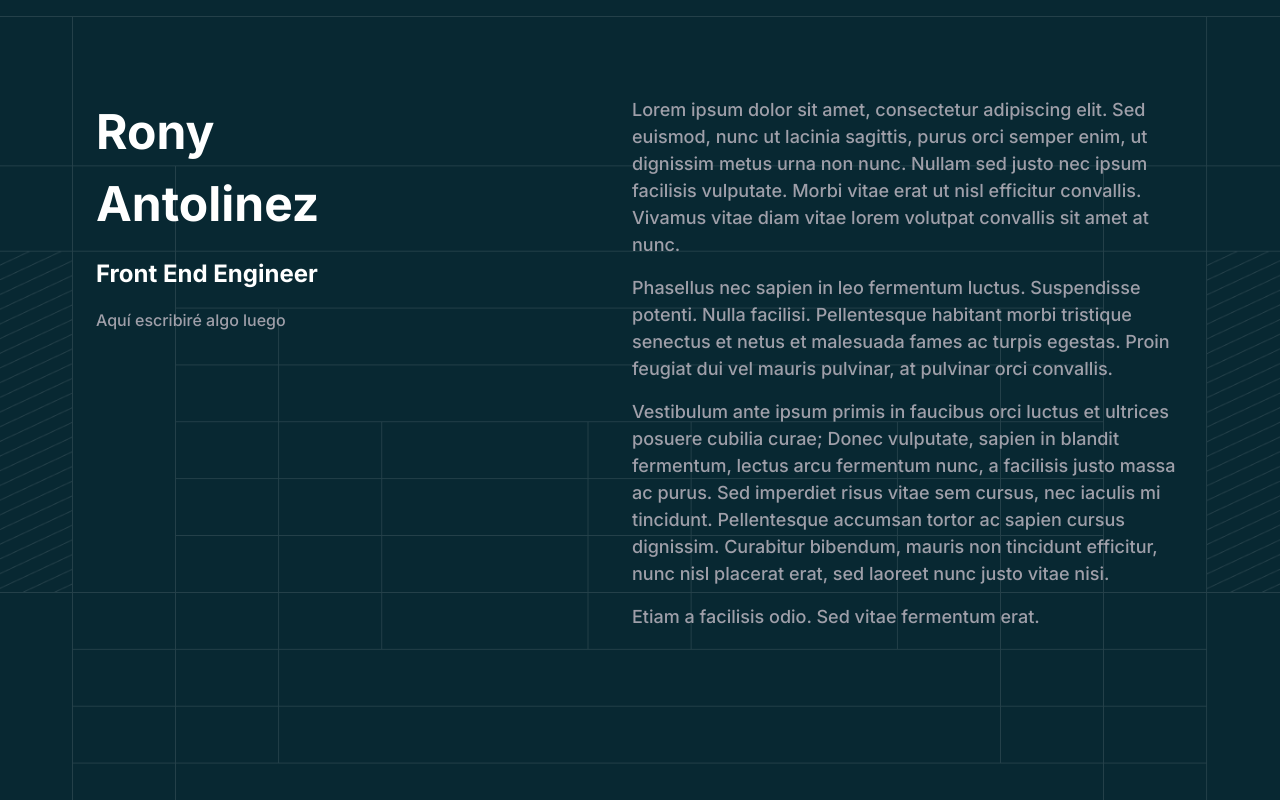
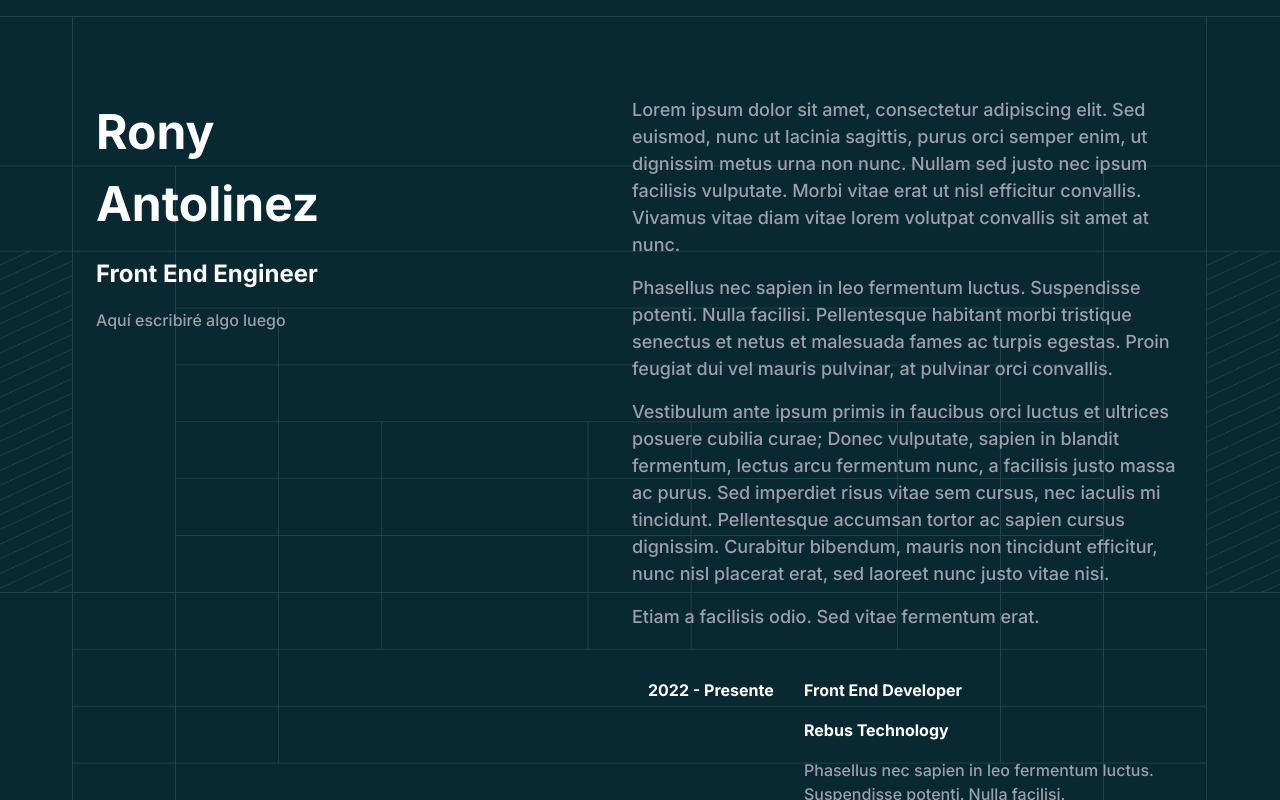
Before and after one commit to devRony1710/new-portfolio, a React (Vite) app: page / in a window 1280 px wide. Built offline with nearby package versions, Linux system fonts and the light colour scheme; a web font is replaced by a local one.

Commit message:
feat: add jobs card and section

```diff
--- /dev/null
+++ b/src/data/jobs.ts
@@ -0,0 +1,35 @@
+export const Jobs = [
+  {
+    from: '2022',
+    to: 'Presente',
+    title: 'Front End Developer',
+    company: 'Rebus Technology',
+    description:
+      'Phasellus nec sapien in leo fermentum luctus. Suspendisse potenti. Nulla facilisi. Pellentesque habitant morbi tristique senectus et netus et malesuada fames ac turpis egestas. Proin feugiat dui vel mauris pulvinar, at pulvinar orci convallis.',
+    projects: ['Project 1', 'Project 2', 'Project 3'],
+    technologies: ['React', 'TypeScript', 'Tailwind CSS'],
+    link: 'https://www.linkedin.com/company/rebus-technology/'
+  },
+  {
+    from: '2022',
+    to: 'Presente',
+    title: 'Front End Developer',
+    company: 'Rebus Technology',
+    description:
+      'Phasellus nec sapien in leo fermentum luctus. Suspendisse potenti. Nulla facilisi. Pellentesque habitant morbi tristique senectus et netus et malesuada fames ac turpis egestas. Proin feugiat dui vel mauris pulvinar, at pulvinar orci convallis.',
+    projects: ['Project 1', 'Project 2', 'Project 3'],
+    technologies: ['React', 'TypeScript', 'Tailwind CSS'],
+    link: 'https://www.linkedin.com/company/rebus-technology/'
+  },
+  {
+    from: '2022',
+    to: 'Presente',
+    title: 'Front End Developer',
+    company: 'Rebus Technology',
+    description:
+      'Phasellus nec sapien in leo fermentum luctus. Suspendisse potenti. Nulla facilisi. Pellentesque habitant morbi tristique senectus et netus et malesuada fames ac turpis egestas. Proin feugiat dui vel mauris pulvinar, at pulvinar orci convallis.',
+    projects: ['Project 1', 'Project 2', 'Project 3'],
+    technologies: ['React', 'TypeScript', 'Tailwind CSS'],
+    link: 'https://www.linkedin.com/company/rebus-technology/'
+  }
+];
--- /dev/null
+++ b/src/templates/jobs-section/jobs-sections.tsx
@@ -0,0 +1,37 @@
+import { Jobs } from '@/data/jobs';
+
+export const JobsSection = () => {
+  return (
+    <section className="w-full h-auto max-w-[700px] mx-auto flex flex-col gap-[1rem]">
+      {Jobs.map((job, index) => (
+        <a href={job.link} target="_blank" key={index} className="w-full h-auto flex gap-[1rem] hover:bg-zinc-100/10 p-[1rem] cursor-pointer rounded-[1rem]" rel="noreferrer">
+          <span className="text-[1rem] text-white font-bold inline-flex w-[200px]">
+            {job.from} - {job.to}
+          </span>
+
+          <div className="w-full h-auto flex flex-col gap-[1rem]">
+            <span className="text-[1rem] text-white font-bold">{job.title}</span>
+            <span className="text-[1rem] text-white font-bold">{job.company}</span>
+            <p className="text-[1rem] text-zinc-400 font-medium">{job.description}</p>
+
+            <div className="flex w-full gap-[1rem]">
+              {job.projects.map((project, index) => (
+                <span key={index} className="text-[1rem] text-zinc-300 font-medium">
+                  {project}
+                </span>
+              ))}
+            </div>
+
+            <div className="flex w-full gap-[1rem] items-center">
+              {job.technologies.map((technology, index) => (
+                <span key={index} className="text-[1rem] text-[#3ED597] bg-[#145C4C] font-bold px-[1rem] py-[0.5rem] rounded-[1rem]">
+                  {technology}
+                </span>
+              ))}
+            </div>
+          </div>
+        </a>
+      ))}
+    </section>
+  );
+};
--- /dev/null
+++ b/src/templates/right-side-template/right-side-template.module.css
@@ -0,0 +1,12 @@
+::-webkit-scrollbar {
+  width: 8px;
+}
+
+::-webkit-scrollbar-track {
+  background: transparent;
+}
+
+::-webkit-scrollbar-thumb {
+  background: #3ed597;
+  border-radius: 1rem;
+}
--- a/src/templates/right-side-template/right-side-template.tsx
+++ b/src/templates/right-side-template/right-side-template.tsx
@@ -1,15 +1,24 @@
 import { AboutMe } from '@/data/about-me';
+import { JobsSection } from '../jobs-section/jobs-sections';
+import './right-side-template.module.css';
+
+const ParagraphAboutMe = () => {
+  return (
+    <section className="w-full h-auto max-w-[700px] mx-auto flex flex-col gap-[1rem]">
+      {AboutMe.map((item, index) => (
+        <p key={index} className="text-[18px] text-zinc-400 font-medium">
+          {item}
+        </p>
+      ))}
+    </section>
+  );
+};
 
 export const RightSideTemplate = () => {
   return (
-    <section className="flex-1 h-full bg-transparent z-[2] p-[96px] font-inter">
-      <div className="w-full h-auto max-w-[700px] mx-auto flex flex-col gap-[1rem]">
-        {AboutMe.map((item, index) => (
-          <p key={index} className="text-[18px] text-zinc-400 font-medium">
-            {item}
-          </p>
-        ))}
-      </div>
+    <section className="flex-1 h-full flex flex-col gap-[2rem] bg-transparent z-[2] p-[96px] font-inter overflow-y-auto">
+      <ParagraphAboutMe />
+      <JobsSection />
     </section>
   );
 };
```
